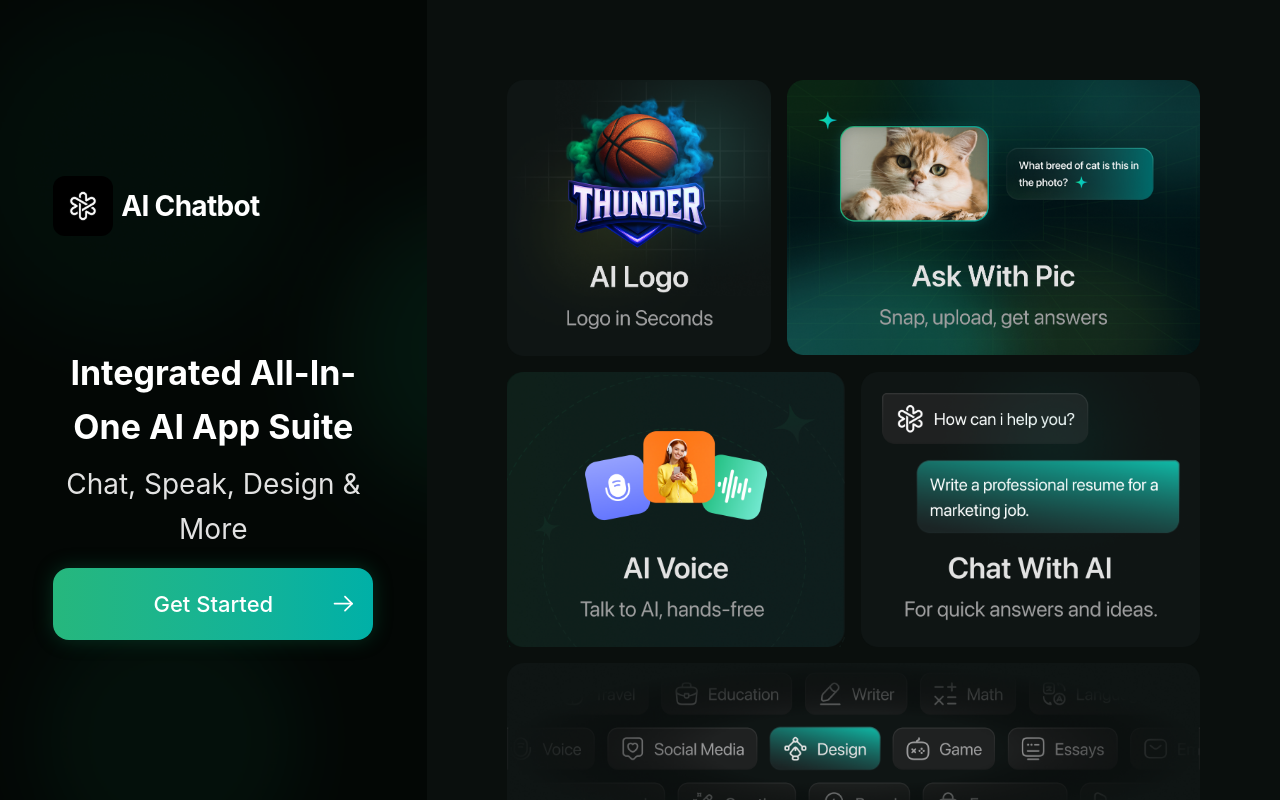
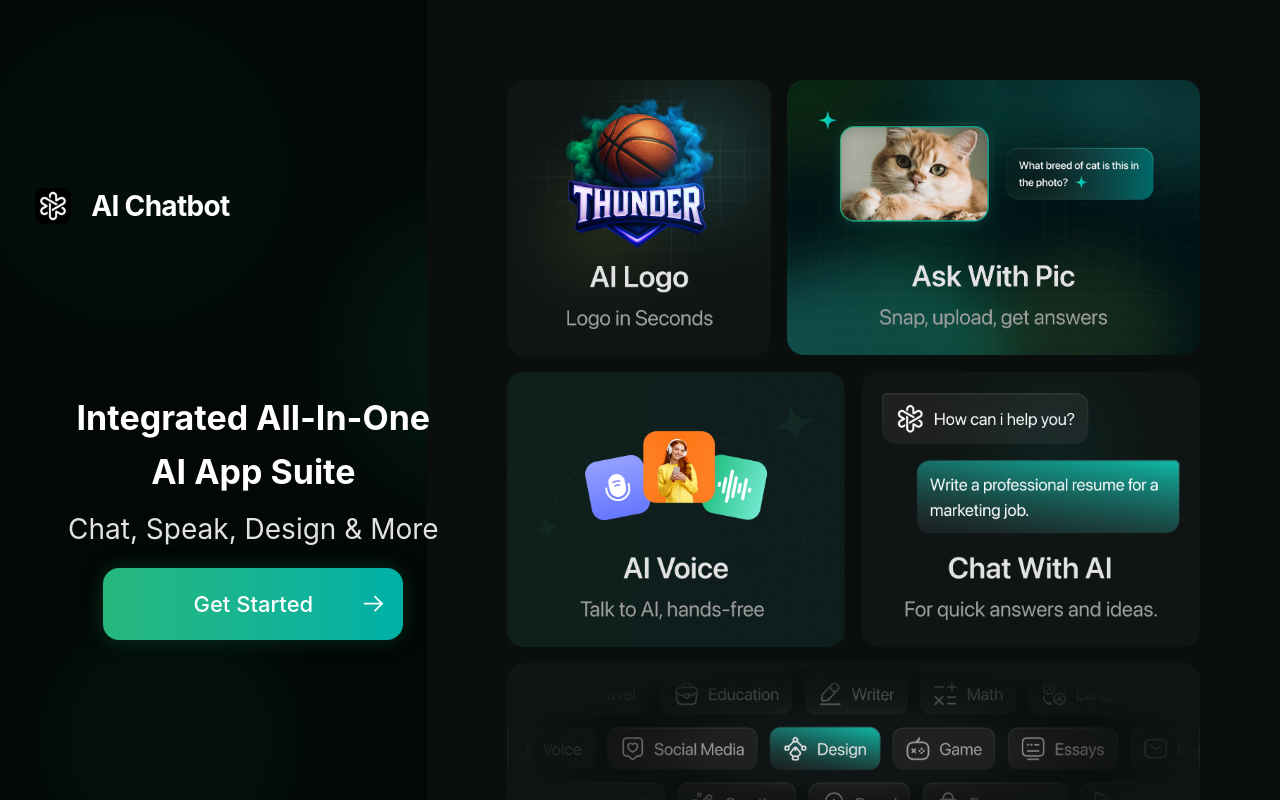
Before and after one commit to Dp11701/chat_onboarding, a Next.js app: page /onboarding in a window 1280 px wide. Built offline with nearby package versions, Linux system fonts and the light colour scheme; a web font is replaced by a local one.

Commit message:
feat: fix add UI change location anim

```diff
--- a/src/app/onboarding/page.tsx
+++ b/src/app/onboarding/page.tsx
@@ -53,7 +53,6 @@ export default function OnboardingPage() {
   };
 
   const [step, setStep] = useState(1);
-  const isMobile = useMediaQuery("(max-width: 768px)");
 
   const handleNextStep = () => {
     if (step === 3) {
@@ -70,16 +69,16 @@ export default function OnboardingPage() {
 
   return (
     <div className="bg-[#0A0F0D] overflow-hidden h-screen flex flex-co justify-between">
-      <div className="flex flex-col-reverse md:grid md:grid-cols-12 h-full bg-[#0A0F0D] overflow-hidden">
+      <div className="flex flex-col-reverse sm:grid sm:grid-cols-12 md:grid md:grid-cols-12 h-full bg-[#0A0F0D] overflow-hidden">
         {/* Left Column - Responsive layout với CSS */}
         <div
-          className="w-full md:col-span-4 bg-cover bg-center bg-no-repeat px-0 md:px-20 py-6 md:py-10 flex md:flex-col items-center justify-center"
+          className="w-full sm:col-span-5 md:col-span-4 bg-cover bg-center bg-no-repeat px-0 md:px-20 py-6 md:py-10 flex md:flex-col items-center justify-center"
           style={{ backgroundImage: `url(${BackGroundLeft.src})` }}
         >
           <div className="flex flex-col items-start justify-between md:h-[60vh]">
             {/* Logo - Hidden on mobile với CSS */}
             <div className="hidden md:flex lg:flex items-center mb-auto pt-4 justify-center gap-2">
-              <div className="bg-black rounded-xl p-3">
+              <div className="bg-transparent rounded-xl p-3">
                 <Image src={LogoIcon} alt="logo" width={36} height={36} />
               </div>
               <p className="text-[28px] leading-[32px] font-bold text-white tracking-tight">
@@ -88,7 +87,7 @@ export default function OnboardingPage() {
             </div>
 
             {/* Center Content */}
-            <div className="flex flex-col items-center md:items-center lg:items-center lg:justify-center w-full">
+            <div className="flex flex-col items-center md:items-center lg:items-center lg:justify-center w-full sm:mx-10">
               {/* Title */}
               <span className="text-[22px] md:text-[34px] leading-[34px] md:leading-[54px] text-white text-center font-bold mb-2">
                 {step === 1 && "Integrated All-In-One AI App Suite"}
@@ -104,7 +103,7 @@ export default function OnboardingPage() {
               {/* Button */}
               <button
                 onClick={handleNextStep}
-                className="relative flex items-center justify-center text-white font-medium !bg-gradient-to-r from-[#26B77D] to-[#00B0A7] md:px-3 px-[16px] py-3 md:py-5 rounded-[16px] shadow-[0_0_20px_#10A46940] min-w-[300px] md:min-w-[320px] w-[90vw] lg:w-auto md:w-auto"
+                className="relative flex items-center justify-center text-white font-medium !bg-gradient-to-r from-[#26B77D] to-[#00B0A7] md:px-2 px-[16px] py-3 md:py-5 rounded-[16px] shadow-[0_0_20px_#10A46940] min-w-[300px]  w-[90vw] lg:w-auto md:w-auto sm:w-auto"
               >
                 <span className="text-center font-600 text-[18px] md:text-[22px] leading-[28px] md:leading-[32px] w-full">
                   {step === 1 && "Get Started"}
@@ -189,7 +188,7 @@ export default function OnboardingPage() {
         </div>
 
         {/* Mobile Content - Hiển thị với CSS responsive */}
-        <div className=" md:hidden w-full flex items-center justify-center h-full">
+        <div className=" md:hidden lg:hidden sm:hidden w-full flex items-center justify-center h-full">
           {step === 1 && <OnboardingMobile />}
           {step === 2 && <BannerPoint />}
           {step === 3 && <MobileLaurelIntro />}
--- a/src/components/content/MobileLaurelIntro.tsx
+++ b/src/components/content/MobileLaurelIntro.tsx
@@ -70,7 +70,7 @@ export default function ThreeStepAnim() {
         />
       ) : (
         <motion.div
-          className="flex flex-col items-center justify-center h-screen w-full overflow-hidden"
+          className="flex flex-col items-center justify-center h-screen w-full overflow-hidden pt-32"
           initial={{ opacity: 0 }}
           animate={{ opacity: 1 }}
           transition={{ duration: 0.8, ease: "easeOut" }}
```
